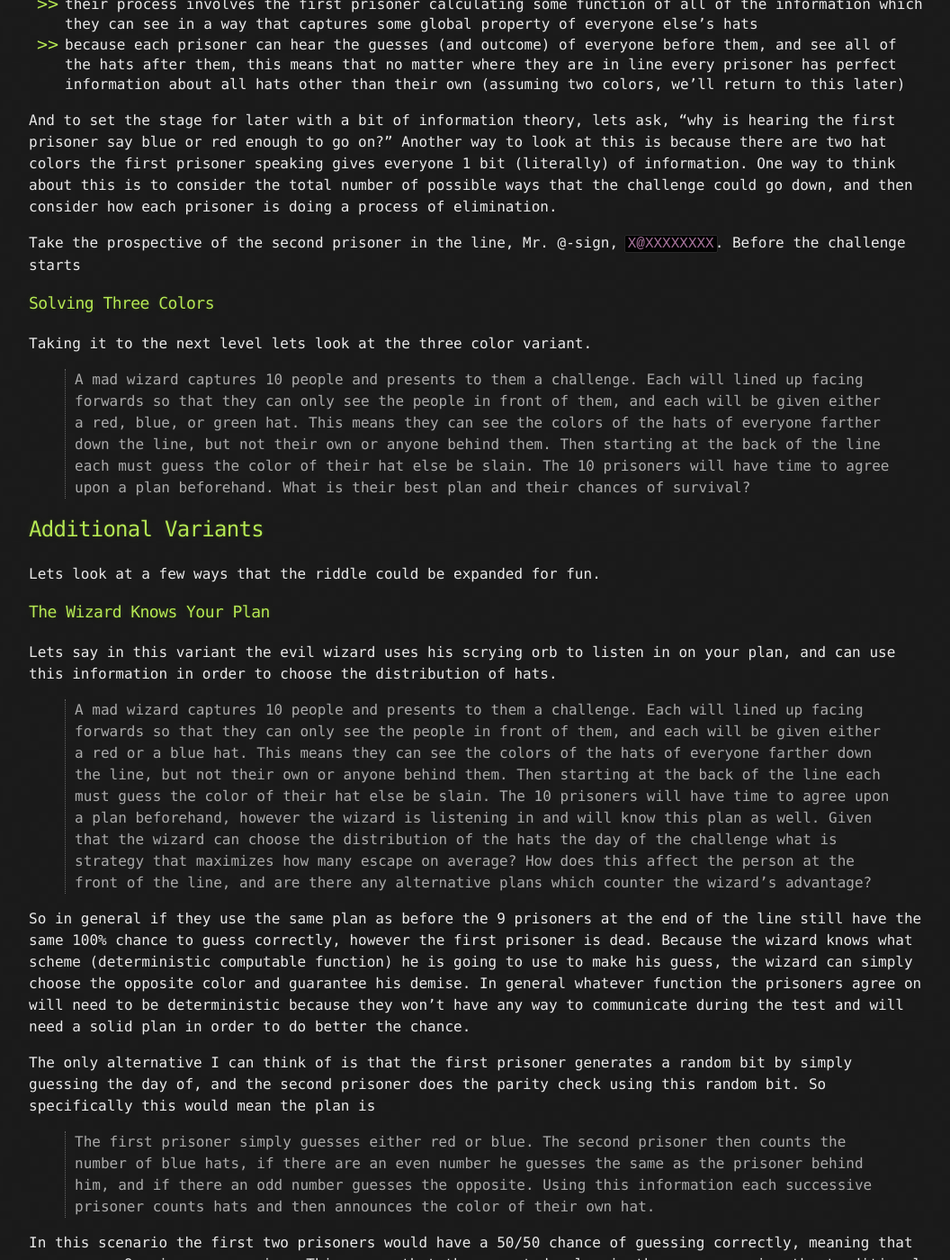
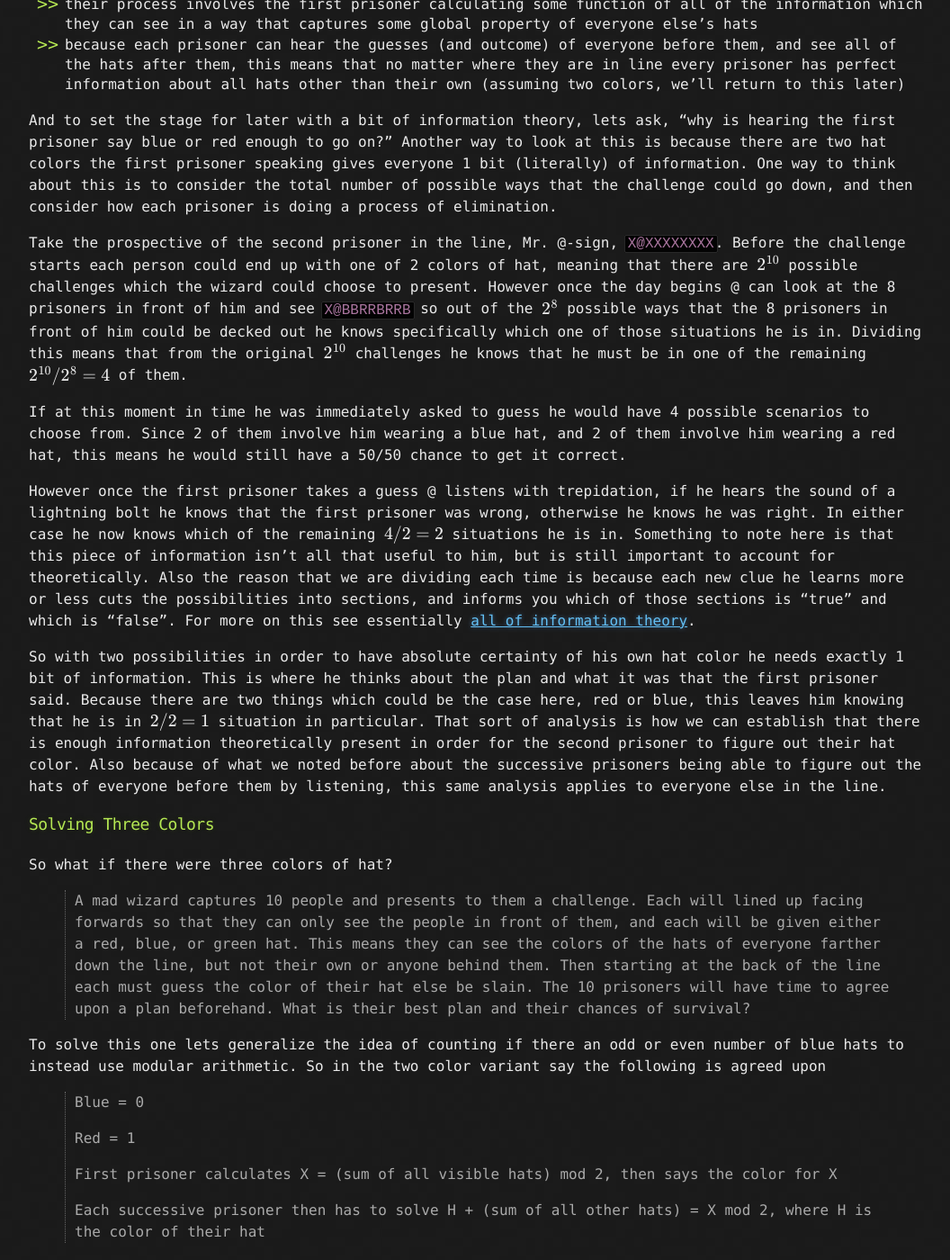
Before and after one commit to CodyEthanJordan/CodyEthanJordan.github.io, a Jekyll site: the page built from _posts/2020-10-04-threeColorHats.md, in a window 1280 px wide and 1400 px high, scrolled down 994 px. Shown: the whole window at 90% size, without its empty margins (108-1164 px from the left). Built offline with Jekyll 4.4.1, drawn with Linux system fonts in a browser that asks for light colours; formulas are drawn with MathJax 3; a script that is not in the unit is left out; some of the changed text lies outside the part shown.

Commit message:
More hats

```diff
--- a/_posts/2020-10-04-threeColorHats.md
+++ b/_posts/2020-10-04-threeColorHats.md
@@ -31,15 +31,47 @@
 
 And to set the stage for later with a bit of information theory, lets ask, "why is hearing the first prisoner say blue or red enough to go on?" Another way to look at this is because there are two hat colors the first prisoner speaking gives everyone 1 bit (literally) of information. One way to think about this is to consider the total number of possible ways that the challenge could go down, and then consider how each prisoner is doing a process of elimination.
 
-Take the prospective of the second prisoner in the line, Mr. @-sign, `X@XXXXXXXX`. Before the challenge starts
+Take the prospective of the second prisoner in the line, Mr. @-sign, `X@XXXXXXXX`. Before the challenge starts each person could end up with one of 2 colors of hat, meaning that there are $2^{10}$ possible challenges which the wizard could choose to present. However once the day begins @ can look at the 8 prisoners in front of him and see `X@BBRRBRRB` so out of the $2^8$ possible ways that the 8 prisoners in front of him could be decked out he knows specifically which one of those situations he is in. Dividing this means that from the original $2^{10}$ challenges he knows that he must be in one of the remaining $2^{10} / 2^8 = 4$ of them.
+
+If at this moment in time he was immediately asked to guess he would have 4 possible scenarios to choose from. Since 2 of them involve him wearing a blue hat, and 2 of them involve him wearing a red hat, this means he would still have a 50/50 chance to get it correct.
+
+However once the first prisoner takes a guess @ listens with trepidation, if he hears the sound of a lightning bolt he knows that the first prisoner was wrong, otherwise he knows he was right. In either case he now knows which of the remaining $4 / 2 = 2$ situations he is in. Something to note here is that this piece of information isn't all that useful to him, but is still important to account for theoretically. Also the reason that we are dividing each time is because each new clue he learns more or less cuts the possibilities into sections, and informs you which of those sections is "true" and which is "false". For more on this see essentially [all of information theory](https://en.wikipedia.org/wiki/Entropy_(information_theory)).
+
+So with two possibilities in order to have absolute certainty of his own hat color he needs exactly 1 bit of information. This is where he thinks about the plan and what it was that the first prisoner said. Because there are two things which could be the case here, red or blue, this leaves him knowing that he is in $2 / 2 = 1$ situation in particular. That sort of analysis is how we can establish that there is enough information theoretically present in order for the second prisoner to figure out their hat color. Also because of what we noted before about the successive prisoners being able to figure out the hats of everyone before them by listening, this same analysis applies to everyone else in the line.
 
 
 ### Solving Three Colors
 
-Taking it to the next level lets look at the three color variant.
+So what if there were three colors of hat?
 
 > A mad wizard captures 10 people and presents to them a challenge. Each will lined up facing forwards so that they can only see the people in front of them, and each will be given either a red, blue, or green hat. This means they can see the colors of the hats of everyone farther down the line, but not their own or anyone behind them. Then starting at the back of the line each must guess the color of their hat else be slain. The 10 prisoners will have time to agree upon a plan beforehand. What is their best plan and their chances of survival?
 
+
+To solve this one lets generalize the idea of counting if there an odd or even number of blue hats to instead use modular arithmetic. So in the two color variant say the following is agreed upon
+
+> Blue = 0
+>
+> Red = 1
+>
+> First prisoner calculates X = (sum of all visible hats) mod 2, then says the color for X
+>
+> Each successive prisoner then has to solve H + (sum of all other hats) = X mod 2, where H is the color of their hat
+
+For three colors we can come up with a strategy which is similar, create some X such that everyone can solve H + (sum of all other hats) = X mod 3. If we can show that this is always solvable we can show that the prisoners can do pretty well even with three colors of hat.
+
+In order to do this lets look at an example, the prisoners agree that
+
+> Blue = 0
+>
+> Red = 1
+>
+> Green = 2
+
+The first prisoner calculates $X = \sum_{i=2}^N H_i \mod 3$ and then announces $X$ as his guess. The next prisoner has to solve for his own hat $H_2$ using $H_2 + \sum_{i=3}^N H_i = X \mod 3$ correctly in order to survive. Because they can see all of the other hats and know X from the first prisoner's guess this has a unique solution. Similarly down the line $\forall n > 3: H_n = X - \sum_{i \ne n} H_i \mod 3$.
+
+From an information theory standpoint the same argument as above applies, except replacing 2 with 3 everywhere. Narrowing down $3^{10}$ possibilities with a trit of information is the same as the binary case. In general this is also why most information theory uses binary by default, nothing is particularly gained by using a non-binary system because it is already expressive enough to capture the essence of the problem.
+
+With that now things become even harder.
 
 
 ## Additional Variants
@@ -66,6 +98,10 @@
 - Is there any plan which gives all prisoners an equal chance to survive no matter their place in line? If so what? And if not, can you prove no such plan exists?
 
 
+### Colorblind
+
+Some chance of error
+
 ### N people, k colors
 
 This is a direct generalization. What strategy can be used and what are the expected survival rates for N participants in a situation where there are k colors of hats?
@@ -86,3 +122,8 @@
 
 
 I think in this scenario the first prisoner is totally out of luck. Without knowing what his own hat looks like or even what distribution hats are pulled from all he can do is guess a color at random. His chances of survival are basicaly 0, and more the domain of philosophy than mathematics. The real challenge though is can that prisoner do anything to help everyone else.
+
+
+## The Ultimate Challenge: N people, k colors, the Wizard is Listening and Some of You Are Colorblind
+
+Lets examine the most twisted version I could come up with.
```
